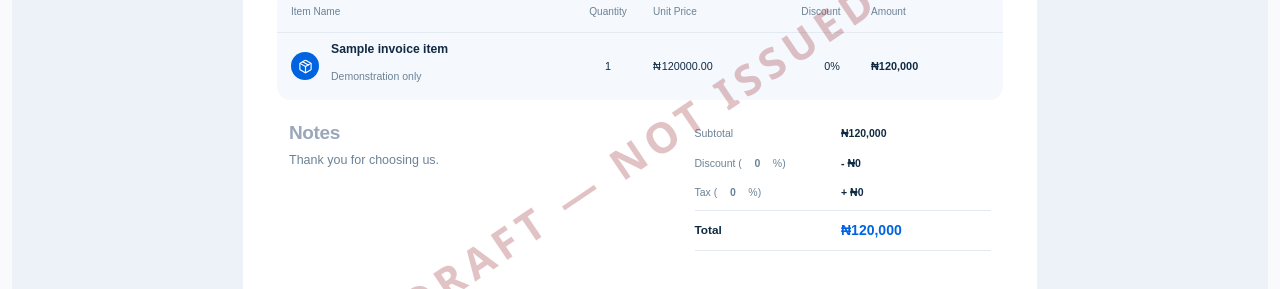
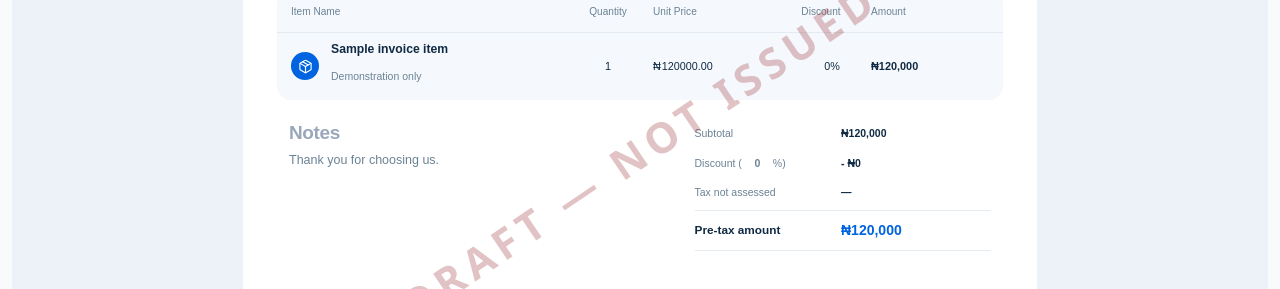
Before and after one commit to octalve-core/octalve-invoice, a Next.js app: page /dashboard/invoice/1 in a window 1280 px wide. Shown: the part 1055-1344 px from the top of the page. Built offline with nearby package versions, Linux system fonts and the light colour scheme.

Commit message:
Z02: prevent unreviewed tax percentage input in Modern draft preview

```diff
--- a/src/features/invoice/renderers/html/invoice-closing.tsx
+++ b/src/features/invoice/renderers/html/invoice-closing.tsx
@@ -99,7 +99,7 @@ export function InvoiceClosing({
           <strong>- {formatMoney(totals.discountAmount, draft.currency)}</strong>
         </label>
 
-        <label className="sq-new-summary-row">
+        {totals.taxAssessed !== undefined ? <div className="sq-new-summary-row"><span>{totals.taxAssessed?"Illustrative line tax (not official)":"Tax not assessed"}</span><strong>{totals.taxAssessed ? `+ ${formatMoney(totals.taxAmount,draft.currency)}` : "—"}</strong></div> : <label className="sq-new-summary-row">
           <span className="sq-new-summary-label-with-input">
             Tax (
             <input
@@ -116,10 +116,10 @@ export function InvoiceClosing({
             %)
           </span>
           <strong>+ {formatMoney(totals.taxAmount, draft.currency)}</strong>
-        </label>
+        </label>}
 
         <div className="sq-new-summary-total">
-          <span>Total</span>
+          <span>{totals.taxAssessed===false?"Pre-tax amount":"Total"}</span>
           <strong>{formatMoney(totals.total, draft.currency)}</strong>
         </div>
       </div>
```
